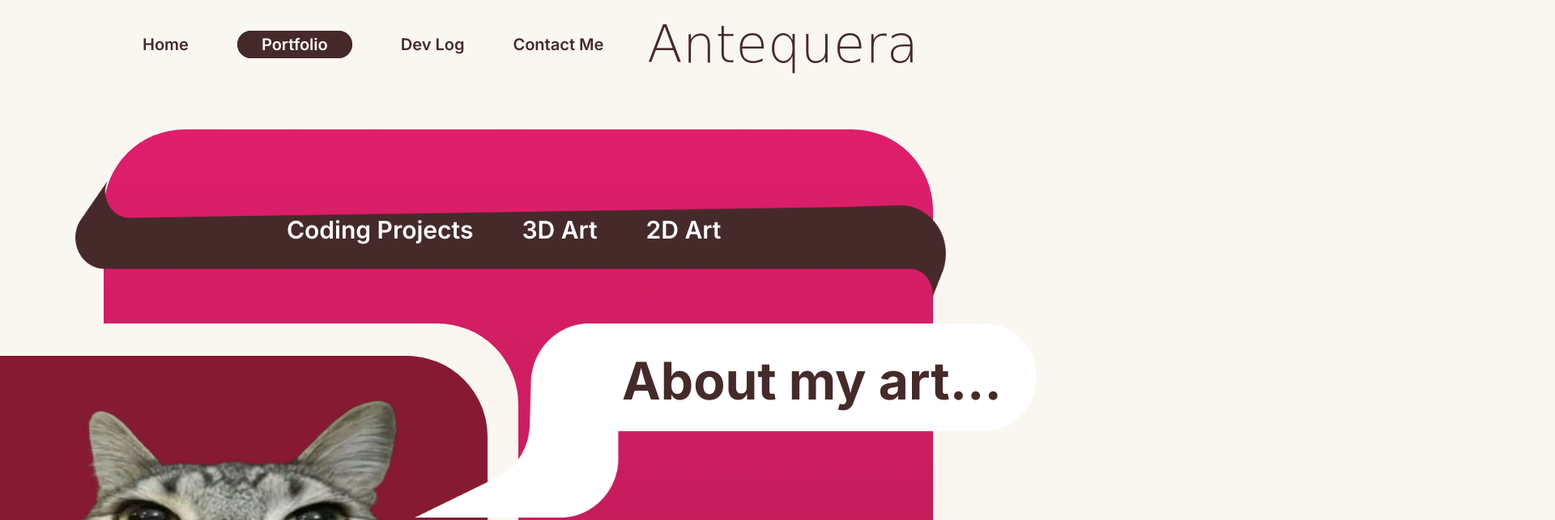
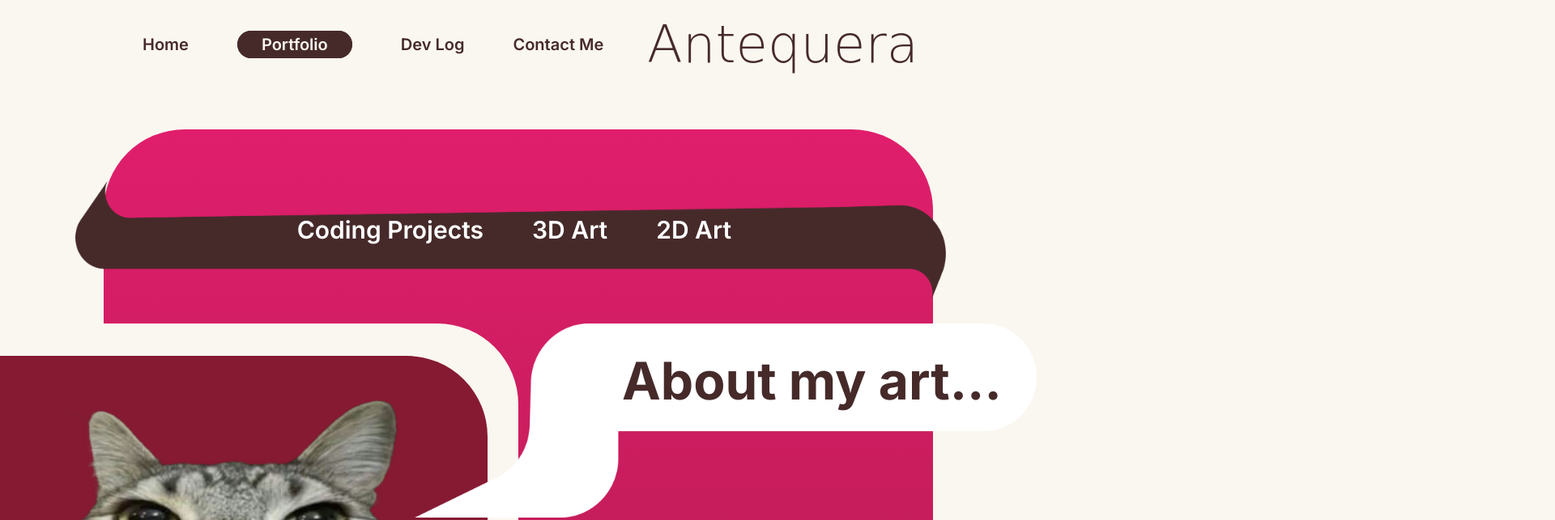
Before and after one commit to aanteque/portfolio, a plain HTML site: page index.html in a window 1280 px wide. Shown: the top 643 px of the page at 81% size, 1920 px wide, since content can reach past the window. Drawn offline with Linux system fonts and the light colour scheme; a web font is replaced by a local one.

Commit message:
a,dw,m dw

```diff
--- a/index.html
+++ b/index.html
@@ -98,7 +98,7 @@ li  {
     display: flex;
     align-items: center;
     justify-content: spcae-between;
-    padding: 150px 25%;
+    padding: 150px 26%;
     position: relative;
     z-index: 9999;
     width: 100%;
```
